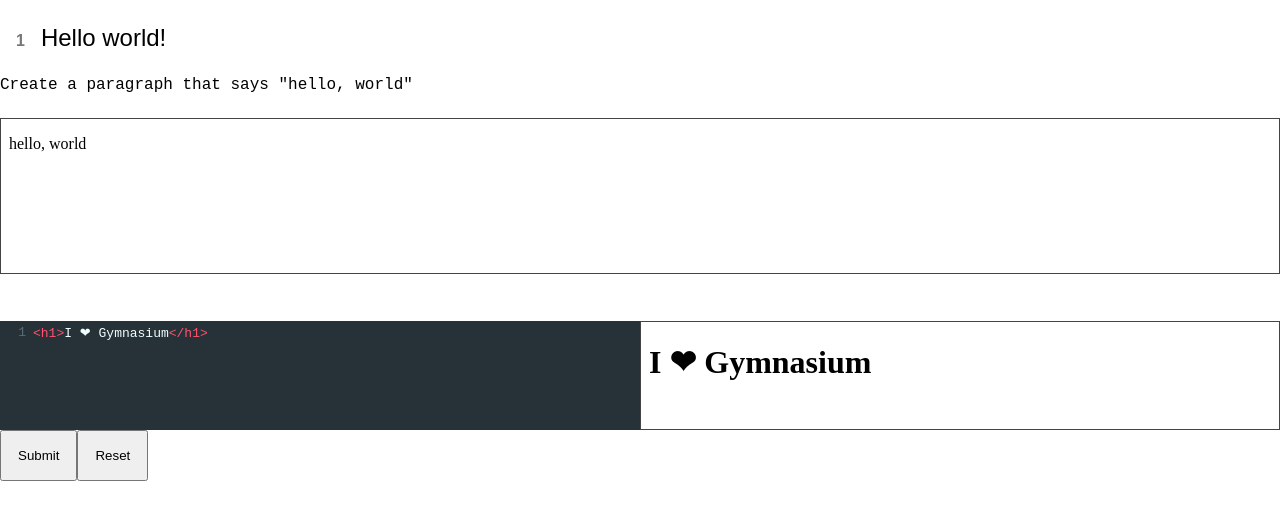
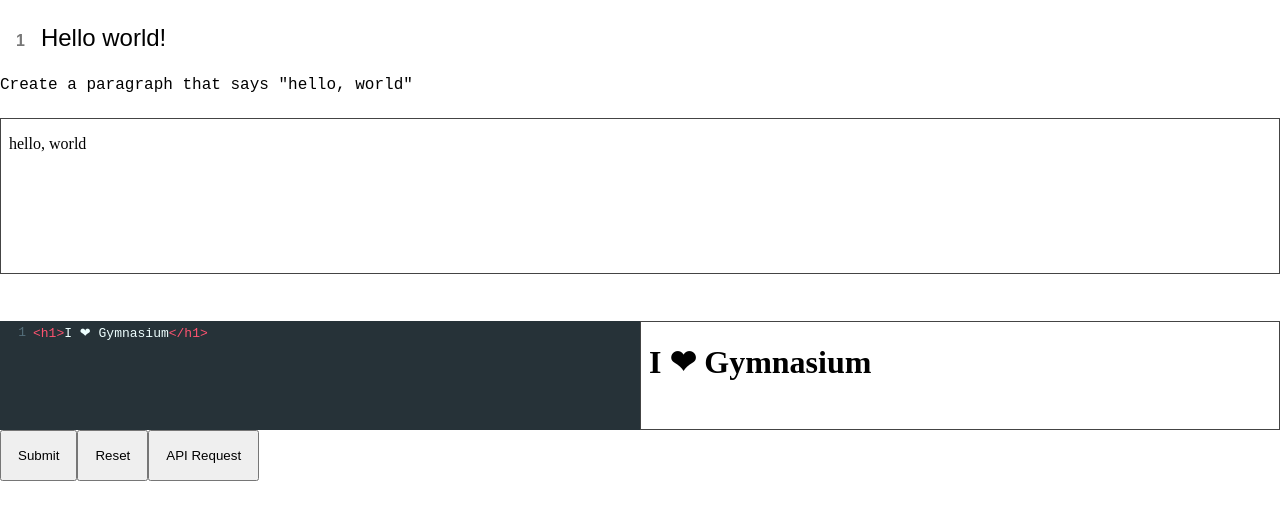
Before and after one commit to gymnasium/code-challenge, a React (Create React App) app in the folder client/: page / in a window 1280 px wide. Shown: the top 520 px of the page. Built offline with nearby package versions, Linux system fonts and the light colour scheme.

Commit message:
add demo api request

```diff
--- a/client/src/components/CodeChallenge/CodeChallenge.js
+++ b/client/src/components/CodeChallenge/CodeChallenge.js
@@ -18,6 +18,16 @@
 
 class CodeChallenge extends PureComponent {
   state = initialState;
+
+  handleAPIRequest = async () => {
+    try {
+      const response = await window.fetch('/api/todos');
+      const body = await response.json();
+      console.log(body);
+    } catch (e) {
+      console.log(e.message || e);
+    }
+  }
 
   handleOnBeforeChange = (editor, data, codeFromEditor) => {
     const { codeUpdated } = this.props;
@@ -124,6 +134,13 @@
         >
           Reset
         </button>
+        <button
+          type="button"
+          onClick={this.handleAPIRequest}
+          className={styles.submit}
+        >
+          API Request
+        </button>
       </div>
     );
   }
```
Also changed, not shown: 1 other file (tests, documents, lock files or other folders).
